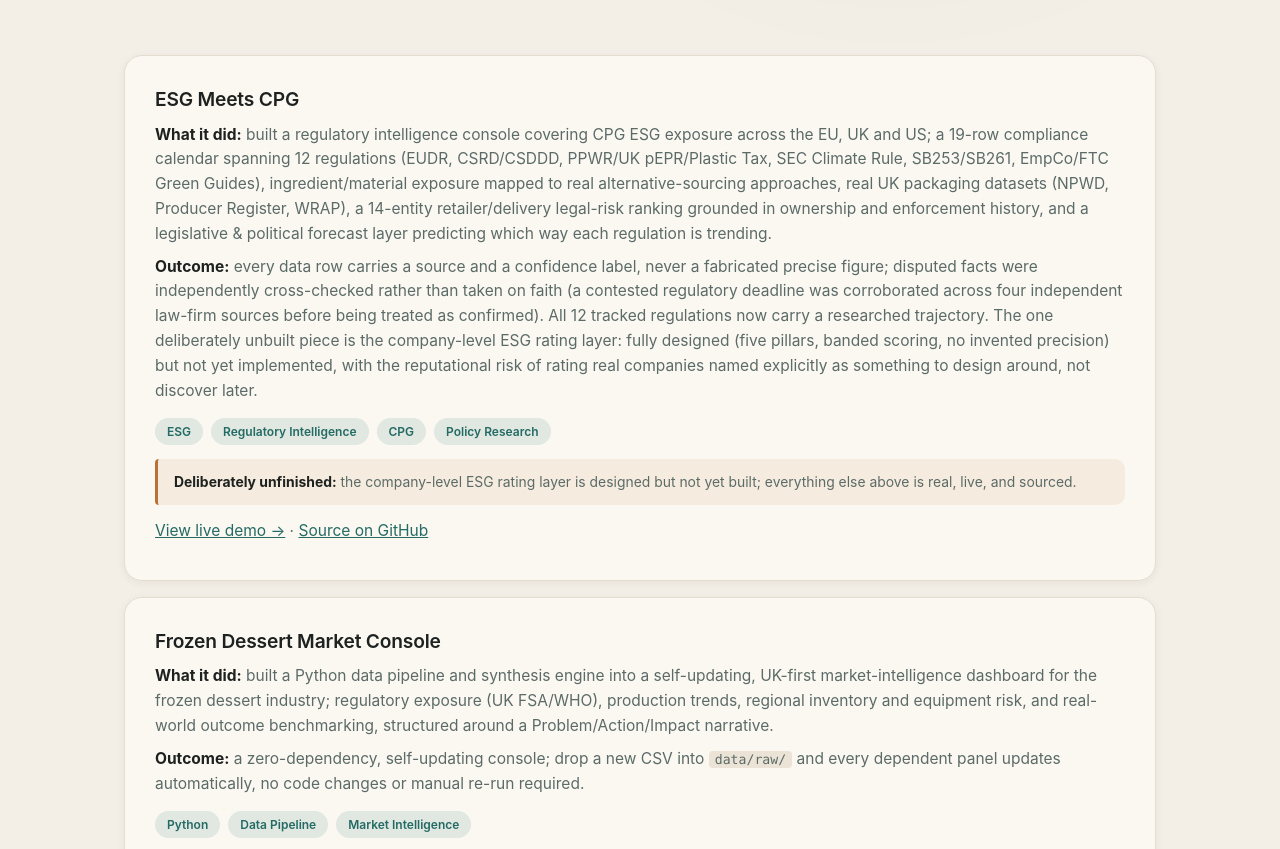
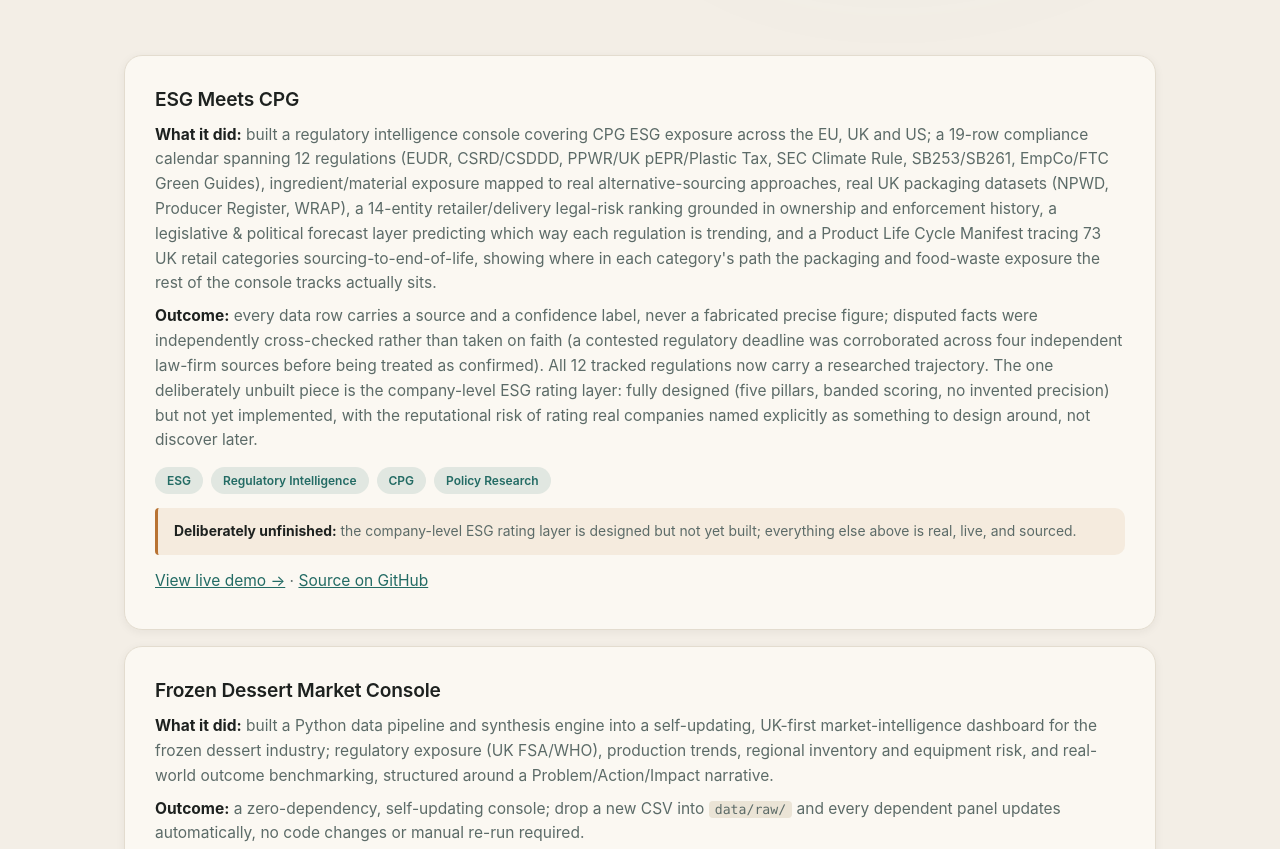
Before and after one commit to sheersh-star/Sheersh-s-Summary, a plain HTML site: page projects.html in a window 1280 px wide. Shown: the part 540-1389 px from the top of the page. Drawn offline with Linux system fonts and the light colour scheme.

Commit message:
Update ESG Meets CPG: Product Life Cycle Manifest, GitHub Pages link
The console gained a 73-category Product Life Cycle Manifest; its
live-demo link moves from Netlify (discontinued) to GitHub Pages.

Co-Authored-By: Claude Sonnet 5 <noreply@anthropic.com>

```diff
--- a/projects.html
+++ b/projects.html
@@ -38,11 +38,11 @@
         <div class="card-head">
           <h3 class="card-title">ESG Meets CPG</h3>
         </div>
-        <p><strong style="color:var(--ink);">What it did:</strong> built a regulatory intelligence console covering CPG ESG exposure across the EU, UK and US; a 19-row compliance calendar spanning 12 regulations (EUDR, CSRD/CSDDD, PPWR/UK pEPR/Plastic Tax, SEC Climate Rule, SB253/SB261, EmpCo/FTC Green Guides), ingredient/material exposure mapped to real alternative-sourcing approaches, real UK packaging datasets (NPWD, Producer Register, WRAP), a 14-entity retailer/delivery legal-risk ranking grounded in ownership and enforcement history, and a legislative &amp; political forecast layer predicting which way each regulation is trending.</p>
+        <p><strong style="color:var(--ink);">What it did:</strong> built a regulatory intelligence console covering CPG ESG exposure across the EU, UK and US; a 19-row compliance calendar spanning 12 regulations (EUDR, CSRD/CSDDD, PPWR/UK pEPR/Plastic Tax, SEC Climate Rule, SB253/SB261, EmpCo/FTC Green Guides), ingredient/material exposure mapped to real alternative-sourcing approaches, real UK packaging datasets (NPWD, Producer Register, WRAP), a 14-entity retailer/delivery legal-risk ranking grounded in ownership and enforcement history, a legislative &amp; political forecast layer predicting which way each regulation is trending, and a Product Life Cycle Manifest tracing 73 UK retail categories sourcing-to-end-of-life, showing where in each category's path the packaging and food-waste exposure the rest of the console tracks actually sits.</p>
         <p><strong style="color:var(--ink);">Outcome:</strong> every data row carries a source and a confidence label, never a fabricated precise figure; disputed facts were independently cross-checked rather than taken on faith (a contested regulatory deadline was corroborated across four independent law-firm sources before being treated as confirmed). All 12 tracked regulations now carry a researched trajectory. The one deliberately unbuilt piece is the company-level ESG rating layer: fully designed (five pillars, banded scoring, no invented precision) but not yet implemented, with the reputational risk of rating real companies named explicitly as something to design around, not discover later.</p>
         <div class="tag-row"><span class="tag">ESG</span><span class="tag">Regulatory Intelligence</span><span class="tag">CPG</span><span class="tag">Policy Research</span></div>
         <div class="pending"><strong>Deliberately unfinished:</strong> the company-level ESG rating layer is designed but not yet built; everything else above is real, live, and sourced.</div>
-        <p style="margin-top:14px;"><a href="https://esg-meets-cpg.netlify.app" target="_blank" rel="noopener">View live demo →</a> · <a href="https://github.com/sheersh-star/ESG-meets-CPG" target="_blank" rel="noopener">Source on GitHub</a></p>
+        <p style="margin-top:14px;"><a href="https://sheersh-star.github.io/ESG-meets-CPG/" target="_blank" rel="noopener">View live demo →</a> · <a href="https://github.com/sheersh-star/ESG-meets-CPG" target="_blank" rel="noopener">Source on GitHub</a></p>
       </div>
 
       <div class="card">
```
